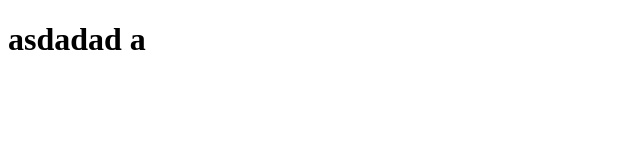
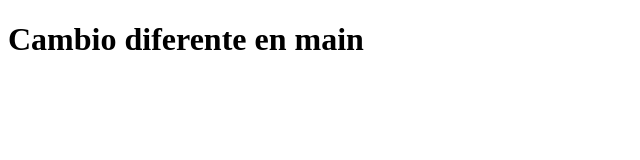
Before and after one commit to ZhiQiangZhang3123/gitzqzale, a plain HTML site: page index.html in a window 1280 px wide. Shown: the whole page, without its empty margins (0-640 px from the left). Drawn offline with Linux system fonts and the light colour scheme.

Commit message:
Cambio en main

```diff
--- a/index.html
+++ b/index.html
@@ -3,9 +3,9 @@
 <head>
     <meta charset="UTF-8">
     <meta name="viewport" content="width=device-width, initial-scale=1.0">
-    <title>adasdadasdad</title>
+    <title>Proyecto Git</title>
 </head>
 <body>
-    <h1> asdadad a </h1>
+    <h1>Cambio diferente en main</h1>
 </body>
 </html>
```
